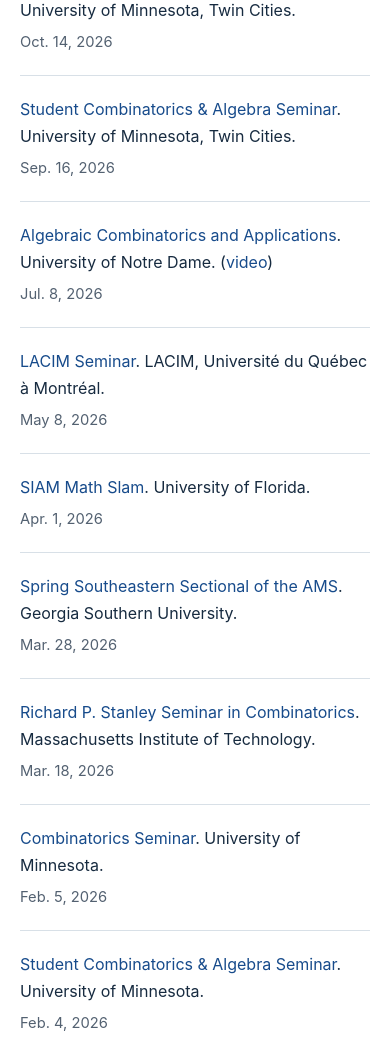
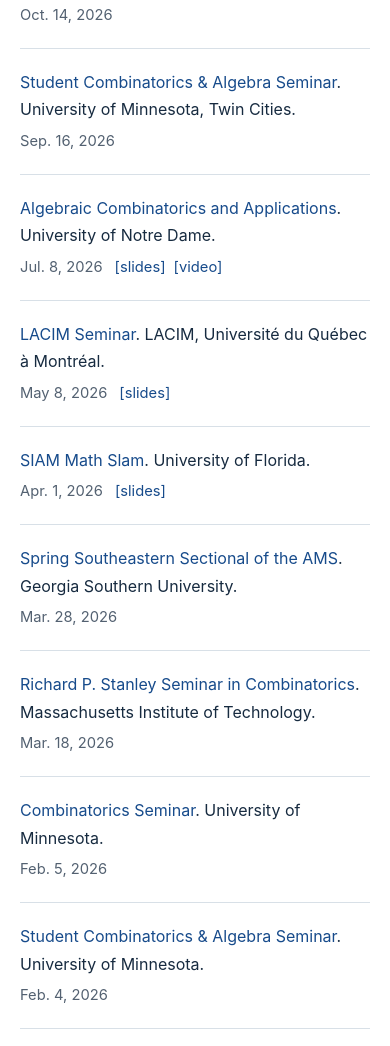
Before and after one commit to jackchoumath/jackchoumath.github.io, a plain HTML site: page talks.html in a window 390 px wide. Shown: the part 735-1781 px from the top of the page. Drawn offline with Linux system fonts and the light colour scheme.

Commit message:
Add talk slide PDFs and align resource links beside dates

```diff
--- a/styles.css
+++ b/styles.css
@@ -494,8 +494,8 @@
 
 .talk-list li {
   display: grid;
-  grid-template-columns: minmax(0, 1fr) auto;
-  gap: 2.5rem;
+  grid-template-columns: minmax(0, 1fr) max-content 7.5rem;
+  gap: 1rem;
   padding: 1.25rem 0;
   border-bottom: 1px solid var(--line);
 }
@@ -503,6 +503,18 @@
 .talk-list time {
   color: var(--muted);
   font-size: 0.92rem;
+  white-space: nowrap;
+}
+
+.talk-resources {
+  display: flex;
+  flex-wrap: wrap;
+  align-content: start;
+  gap: 0.25rem 0.5rem;
+  font-size: 0.92rem;
+}
+
+.talk-resources a {
   white-space: nowrap;
 }
 
@@ -641,8 +653,12 @@
   }
 
   .talk-list li {
-    grid-template-columns: 1fr;
-    gap: 0.35rem;
+    grid-template-columns: max-content minmax(0, 1fr);
+    gap: 0.35rem 0.75rem;
+  }
+
+  .talk-list li > span:first-child {
+    grid-column: 1 / -1;
   }
 
   .talk-list time {
--- a/talks.html
+++ b/talks.html
@@ -7,7 +7,7 @@
   <title>Talks | Jack Chou</title>
   <script src="theme.js?v=light-sweep"></script>
   <script src="talks.js" defer></script>
-  <link rel="stylesheet" href="styles.css?v=dark-talk-hover">
+  <link rel="stylesheet" href="styles.css?v=talk-resource-columns">
   <link rel="stylesheet" href="refinements.css">
 </head>
 
@@ -65,7 +65,7 @@
       <div class="section-heading"><h2 id="upcoming-title">Upcoming talks</h2></div>
       <ul class="talk-list">
         <li><span><a href="https://meetings.ams.org/math/jmm2027/meetingapp.cgi/Session/18067">Crystals, Schubert calculus, and Beyond</a>. Joint Mathematics Meetings.</span><time datetime="2027-01-12">Jan. 12, 2027</time></li>
-        <li><span><a href="https://jeremymartinmath.github.io/seminar.html">Combinatorics Seminar</a>. University of Kansas. (<a href="https://claude.ai/artifact/JYCGVeef7wzC7TCmk7Cg4c#slide-3dd33bdac6c2" aria-label="Slides for the University of Kansas talk">slides</a>)</span><time datetime="2026-10-23">Oct. 23, 2026</time></li>
+        <li><span><a href="https://jeremymartinmath.github.io/seminar.html">Combinatorics Seminar</a>. University of Kansas.</span><time datetime="2026-10-23">Oct. 23, 2026</time><span class="talk-resources"><a href="https://claude.ai/artifact/JYCGVeef7wzC7TCmk7Cg4c#slide-3dd33bdac6c2" aria-label="Slides for the University of Kansas talk">[slides]</a></span></li>
       </ul>
     </section>
 
@@ -74,9 +74,9 @@
       <ul class="talk-list">
         <li><span><a href="https://sites.google.com/umn.edu/umn-scas-seminar/home">Student Combinatorics &amp; Algebra Seminar</a>. University of Minnesota, Twin Cities.</span><time datetime="2026-10-14">Oct. 14, 2026</time></li>
         <li><span><a href="https://sites.google.com/umn.edu/umn-scas-seminar/home">Student Combinatorics &amp; Algebra Seminar</a>. University of Minnesota, Twin Cities.</span><time datetime="2026-09-16">Sep. 16, 2026</time></li>
-        <li><span><a href="https://sites.nd.edu/cmnd2026-thematic-program/">Algebraic Combinatorics and Applications</a>. University of Notre Dame. (<a href="https://www.youtube.com/watch?v=9djZc-cgcRk">video</a>)</span><time datetime="2026-07-08">Jul. 8, 2026</time></li>
-        <li><span><a href="https://lacim.uqam.ca/en/seminar.html">LACIM Seminar</a>. LACIM, Université du Québec à Montréal.</span><time datetime="2026-05-08">May 8, 2026</time></li>
-        <li><span><a href="https://siam.math.ufl.edu/math-slam/">SIAM Math Slam</a>. University of Florida.</span><time datetime="2026-04-01">Apr. 1, 2026</time></li>
+        <li><span><a href="https://sites.nd.edu/cmnd2026-thematic-program/">Algebraic Combinatorics and Applications</a>. University of Notre Dame.</span><time datetime="2026-07-08">Jul. 8, 2026</time><span class="talk-resources"><a href="slides/double-eg-notre-dame-2026.pdf" aria-label="Slides for the University of Notre Dame talk">[slides]</a><a href="https://www.youtube.com/watch?v=9djZc-cgcRk" aria-label="Video of the University of Notre Dame talk">[video]</a></span></li>
+        <li><span><a href="https://lacim.uqam.ca/en/seminar.html">LACIM Seminar</a>. LACIM, Université du Québec à Montréal.</span><time datetime="2026-05-08">May 8, 2026</time><span class="talk-resources"><a href="slides/mu-involutions-uqam-2026.pdf" aria-label="Slides for the LACIM Seminar at UQAM">[slides]</a></span></li>
+        <li><span><a href="https://siam.math.ufl.edu/math-slam/">SIAM Math Slam</a>. University of Florida.</span><time datetime="2026-04-01">Apr. 1, 2026</time><span class="talk-resources"><a href="slides/double-eg-uf-2026.pdf" aria-label="Slides for the SIAM Math Slam at the University of Florida">[slides]</a></span></li>
         <li><span><a href="https://meetings.ams.org/math/spring2026se/meetingapp.cgi">Spring Southeastern Sectional of the AMS</a>. Georgia Southern University.</span><time datetime="2026-03-28">Mar. 28, 2026</time></li>
         <li><span><a href="https://math.mit.edu/combin/">Richard P. Stanley Seminar in Combinatorics</a>. Massachusetts Institute of Technology.</span><time datetime="2026-03-18">Mar. 18, 2026</time></li>
         <li><span><a href="https://combinatoricsseminar.math.umn.edu/seminar-s26">Combinatorics Seminar</a>. University of Minnesota.</span><time datetime="2026-02-05">Feb. 5, 2026</time></li>
@@ -85,7 +85,7 @@
         <li><span><a href="https://cfc.nankai.edu.cn/2025/1231/c28104a587994/page.htm">Combinatorics Seminar</a>. Center for Combinatorics, Nankai University.</span><time datetime="2026-01-06">Jan. 6, 2026</time></li>
         <li><span><a href="https://bicmr.pku.edu.cn/content/show/34-3827.html">Algebra Seminar</a>. Beijing International Center for Mathematical Research, Peking University.</span><time datetime="2025-12-30">Dec. 30, 2025</time></li>
         <li><span>Combinatorics Seminar. National Taiwan Normal University.</span><time datetime="2025-12-23">Dec. 23, 2025</time></li>
-        <li><span><a href="https://users.math.msu.edu/group/combinatorics-graph-theory-seminar/previous.html">Combinatorics and Graph Theory Seminar</a>. Michigan State University. (<a href="https://users.math.msu.edu/group/combinatorics-graph-theory-seminar/chou.mp4">video</a>)</span><time datetime="2025-09-11">Sep. 11, 2025</time></li>
+        <li><span><a href="https://users.math.msu.edu/group/combinatorics-graph-theory-seminar/previous.html">Combinatorics and Graph Theory Seminar</a>. Michigan State University.</span><time datetime="2025-09-11">Sep. 11, 2025</time><span class="talk-resources"><a href="https://users.math.msu.edu/group/combinatorics-graph-theory-seminar/chou.mp4" aria-label="Video of the Michigan State University talk">[video]</a></span></li>
         <li><span><a href="https://people.clas.ufl.edu/jesse-kim/combinatorics-seminar/">Combinatorics Seminar</a>. University of Florida.</span><time datetime="2025-09-09">Sep. 9, 2025</time></li>
         <li><span><a href="https://sites.google.com/view/coinvariantrings2025">New perspectives of coinvariant rings from viewpoints of geometry and algebraic combinatorics</a>. RIMS, Kyoto University.</span><time datetime="2025-07-17">Jul. 17, 2025</time></li>
         <li><span><a href="https://calendars.illinois.edu/detail/7684/33519204">Algebra-Geometry-Combinatorics Seminar</a>. University of Illinois, Urbana-Champaign.</span><time datetime="2025-05-15">May 15, 2025</time></li>
```
Also changed, not shown: 3 other files.
